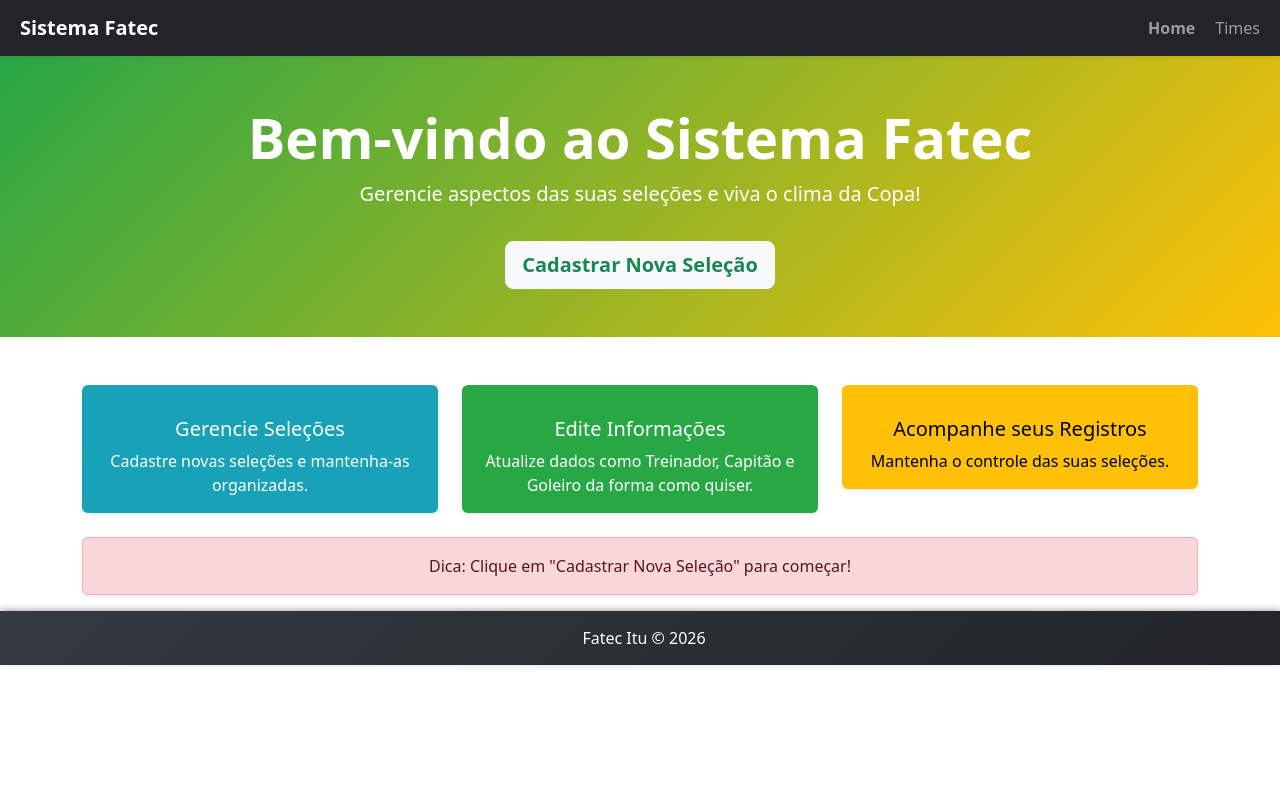
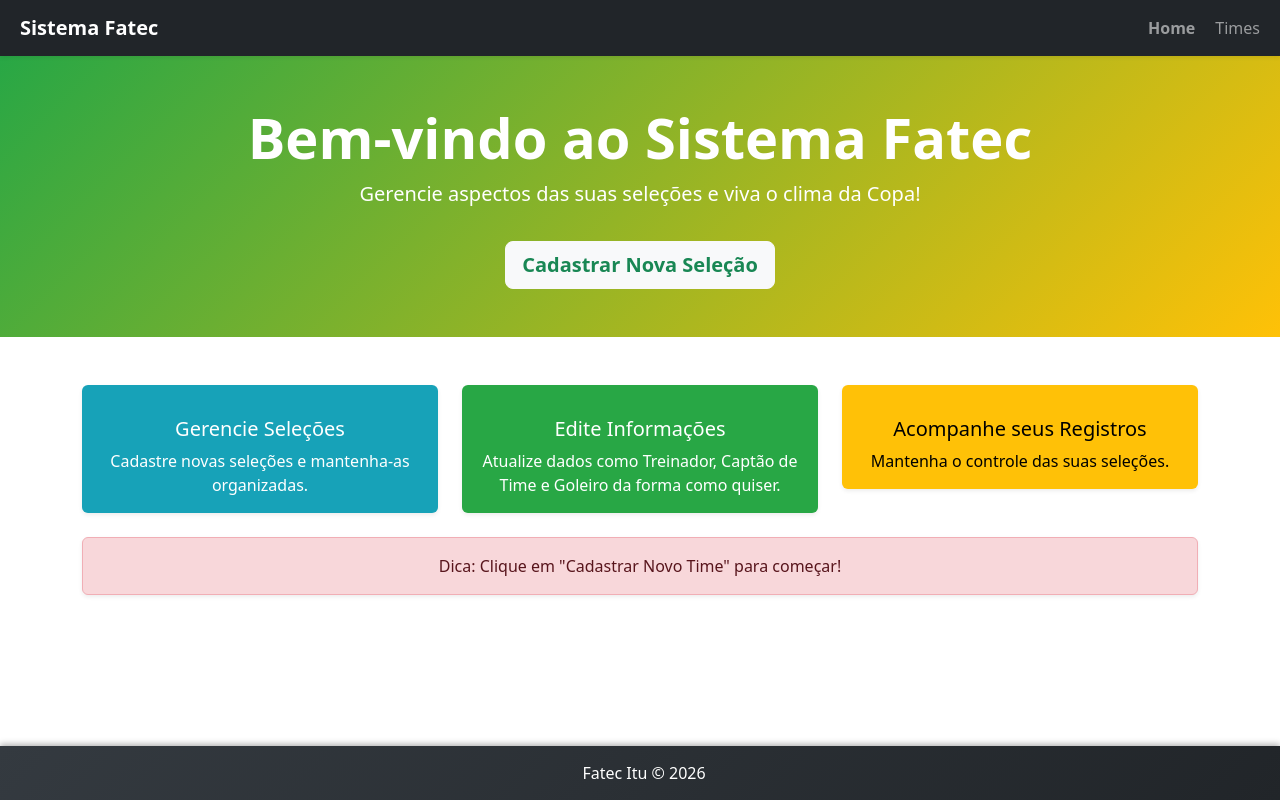
Before and after one commit to joaopedrocvce-cloud/Fatec-ADS-SoccerTeam, an Angular app: page / in a window 1280 px wide. Built offline with nearby package versions, Linux system fonts and the light colour scheme.

Commit message:
Commit (semi)finalizado

```diff
--- a/src/app/footer-component/footer-component.css
+++ b/src/app/footer-component/footer-component.css
@@ -1,16 +1,10 @@
 .footer {
   background: linear-gradient(135deg, #343a40, #212529); /* gradiente escuro */
   padding: 15px 0;
-  position: static;
+  position: fixed;
   bottom: 0;
   width: 100%;
   box-shadow: 0 -2px 6px rgba(0,0,0,0.3);
-  opacity: 0; /* invisível por padrão */
-  transition: opacity 0.4s ease;
-}
-
-.footer.visible {
-  opacity: 1; /* aparece quando chega ao fim */
 }
 
 .footer-text {
--- a/src/app/footer-component/footer-component.html
+++ b/src/app/footer-component/footer-component.html
@@ -1,4 +1,4 @@
-<footer class="footer" [class.visible]="isFooterVisible">
+<footer class="footer">
   <div class="container text-center">
     <span class="footer-text">
       <i class="bi bi-mortarboard-fill me-2"></i> Fatec Itu © 2026
--- a/src/app/footer-component/footer-component.ts
+++ b/src/app/footer-component/footer-component.ts
@@ -1,4 +1,4 @@
-import { Component, HostListener } from '@angular/core';
+import { Component } from '@angular/core';
 
 @Component({
   selector: 'app-footer-component',
@@ -6,17 +6,4 @@ import { Component, HostListener } from '@angular/core';
   templateUrl: './footer-component.html',
   styleUrl: './footer-component.css',
 })
-export class FooterComponent {
-
-  isFooterVisible = false;
-
-  @HostListener('window:scroll', [])
-  onWindowScroll() {
-    const scrollTop = window.scrollY;
-    const windowHeight = window.innerHeight;
-    const docHeight = document.documentElement.scrollHeight;
-
-    // Se o usuário chegou ao fim da página
-    this.isFooterVisible = (scrollTop + windowHeight >= docHeight);
-  }
-}
+export class FooterComponent {}
--- a/src/app/home-component/home-component.html
+++ b/src/app/home-component/home-component.html
@@ -25,7 +25,7 @@
         <div class="card-body">
           <i class="bi bi-pencil-square display-4"></i>
           <h5 class="card-title mt-3">Edite Informações</h5>
-          <p class="card-text">Atualize dados como Treinador, Capitão e Goleiro da forma como quiser.</p>
+          <p class="card-text">Atualize dados como Treinador, Captão de Time e Goleiro da forma como quiser.</p>
         </div>
       </div>
     </div>
@@ -44,6 +44,6 @@
 
 <div class="container mt-4">
   <div class="alert alert-danger shadow-sm text-center" role="alert">
-    <i class="bi bi-lightbulb"></i> Dica: Clique em "Cadastrar Nova Seleção" para começar!
+    <i class="bi bi-lightbulb"></i> Dica: Clique em "Cadastrar Novo Time" para começar!
   </div>
 </div>
--- a/src/app/team-component/team-component.html
+++ b/src/app/team-component/team-component.html
@@ -6,10 +6,6 @@
       <i class="bi bi-arrow-left-circle"></i> Voltar para Página Inicial
     </button>
   </div>
-</div>
-
-<div *ngIf="feedbackMessage" class="alert alert-{{feedbackType}} text-center mt-3" role="alert">
-  {{feedbackMessage}}
 </div>
 
 <div class="container mt-5">
@@ -29,12 +25,12 @@
 
         <div class="row">
           <div class="col-md-6 mb-3">
-            <label for="inputCaptain" class="form-label fw-bold">Capitão</label>
-            <input formControlName="captain" type="text" class="form-control" id="inputCaptain">
+            <label for="inputCapt" class="form-label fw-bold">Capitão</label>
+            <input formControlName="capt" type="text" class="form-control" id="inputCapt">
           </div>
           <div class="col-md-6 mb-3">
-            <label for="inputGoalkeeper" class="form-label fw-bold">Goleiro</label>
-            <input formControlName="goalkeeper" type="text" class="form-control" id="inputGoalkeeper">
+            <label for="inputGoal" class="form-label fw-bold">Goleiro</label>
+            <input formControlName="goal" type="text" class="form-control" id="inputGoal">
           </div>
         </div>
 
--- a/src/app/team-component/team-component.ts
+++ b/src/app/team-component/team-component.ts
@@ -38,57 +38,41 @@ export class TeamComponent implements OnInit{
       );
   }
 
-  feedbackMessage: string | null = null;
-  feedbackType: 'success' | 'danger' | 'warning' = 'success';
-
-  save() {
-    this.service.save(this.formGroupTeam.value).subscribe({
+   save(){
+    this.service.save(this.formGroupTeam.value).subscribe(
+      {
         next: json => {
           this.teams.update(teams => [...teams, json]);
           this.formGroupTeam.reset();
-        this.isEditing = false;
-        this.feedbackMessage = 'Seleção cadastrada com sucesso!';
-        this.feedbackType = 'success';
-      },
-      error: () => {
-        this.feedbackMessage = 'Erro ao cadastrar seleção.';
-        this.feedbackType = 'danger';
         }
-    });
+      }
+    );
   }
 
   delete(team: Team) {
-    this.service.delete(team).subscribe({
+    this.service.delete(team).subscribe(
+      {
         next: () => {
           this.teams.update(teams => teams.filter(t => t.id !== team.id));
-        this.feedbackMessage = 'Seleção removida com sucesso!';
-        this.feedbackType = 'warning';
-      },
-      error: () => {
-        this.feedbackMessage = 'Erro ao remover seleção.';
-        this.feedbackType = 'danger';
         }
-    });
+      }
+    )
   }
 
      update() {
-    this.service.update(this.formGroupTeam.value).subscribe({
+     this.service.update(this.formGroupTeam.value).subscribe(
+        {
           next: json => {
             this.teams.update(teams => teams.map(t => t.id === json.id ? json : t));
+            this.isEditing = false;
             this.formGroupTeam.reset();
-        this.isEditing = false;
-        this.feedbackMessage = 'Seleção atualizada com sucesso!';
-        this.feedbackType = 'success';
-      },
-      error: () => {
-        this.feedbackMessage = 'Erro ao atualizar seleção.';
-        this.feedbackType = 'danger';
           }
-    });
+        }
+      )
   }
 
      onClickUpdate(team: Team) {
-    this.formGroupTeam.patchValue(team);
+      this.formGroupTeam.setValue(team);
       this.isEditing = true;
   }
 }
--- a/src/app/team-service.ts
+++ b/src/app/team-service.ts
@@ -19,12 +19,12 @@ export class TeamService {
     return this.http.post<Team>(this.apiUrl, team);
   }
 
-  // HTTP DELETE: http://localhost:8080/teams/34
+  // HTTP DELETE: http://localhost:3000/teams/6
   delete(team: Team): Observable<void>{
     return this.http.delete<void>(`${this.apiUrl}/${team.id}`);
  }
 
-  // HTTP PUT: http://localhost:8080/teams/34
+  // HTTP PUT: http://localhost:3000/teams/3
   // HTTP Request body: team
   update(team: Team): Observable<Team>{
     return this.http.put<Team>(`${this.apiUrl}/${team.id}`, team);
```
Also changed, not shown: 1 other file (tests, documents, lock files or other folders). Lines whose indentation alone changed are shown as unchanged.
